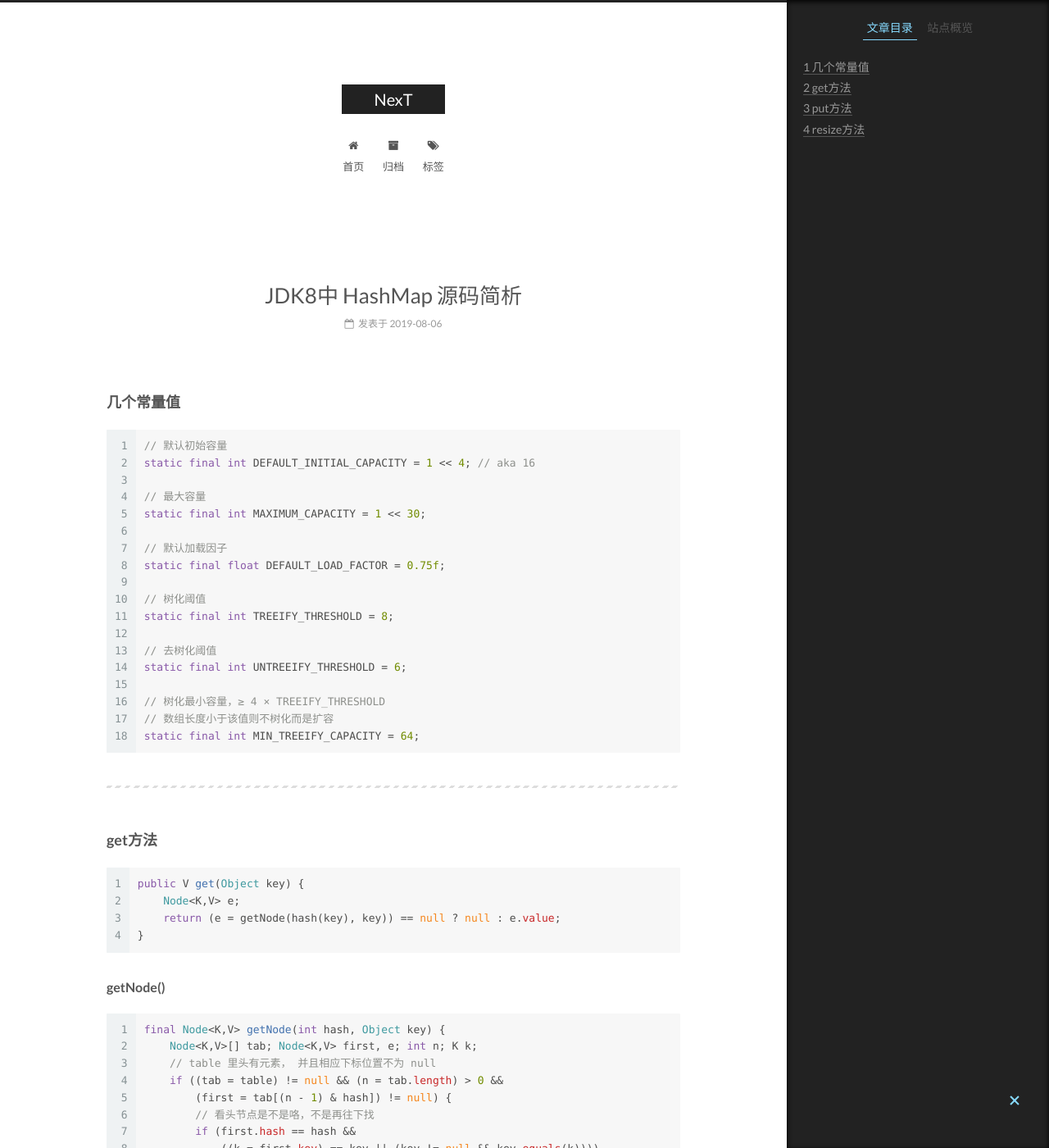
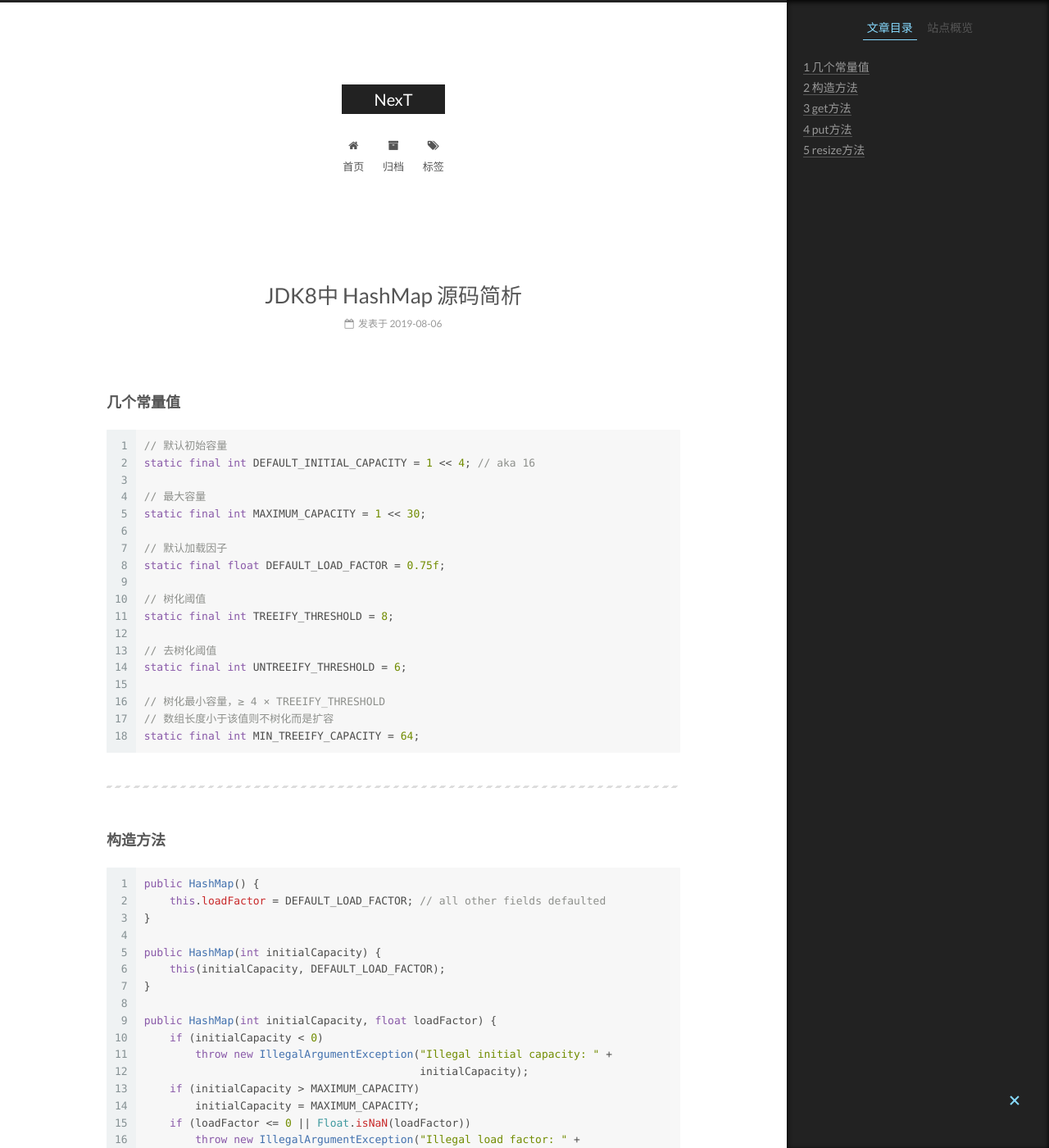
Before and after one commit to iamwzt/iamwzt.github.io, a Jekyll site: the page built from _posts/2019-08-06-JDK8中HashMap简析.md, in a window 1280 px wide and 1400 px high. Shown: the whole window at 82% size. Built offline with Jekyll 4.4.1, drawn with Linux system fonts in a browser that asks for light colours; some of the changed text lies outside the part shown.

Commit message:
Update 2019-08-06-JDK8中HashMap简析.md

````diff
--- a/_posts/2019-08-06-JDK8中HashMap简析.md
+++ b/_posts/2019-08-06-JDK8中HashMap简析.md
@@ -30,6 +30,38 @@ static final int UNTREEIFY_THRESHOLD = 6;
 // 数组长度小于该值则不树化而是扩容
 static final int MIN_TREEIFY_CAPACITY = 64;
 ```
+---
+
+### 构造方法
+```java
+public HashMap() {
+    this.loadFactor = DEFAULT_LOAD_FACTOR; // all other fields defaulted
+}
+
+public HashMap(int initialCapacity) {
+    this(initialCapacity, DEFAULT_LOAD_FACTOR);
+}
+
+public HashMap(int initialCapacity, float loadFactor) {
+    if (initialCapacity < 0)
+        throw new IllegalArgumentException("Illegal initial capacity: " +
+                                           initialCapacity);
+    if (initialCapacity > MAXIMUM_CAPACITY)
+        initialCapacity = MAXIMUM_CAPACITY;
+    if (loadFactor <= 0 || Float.isNaN(loadFactor))
+        throw new IllegalArgumentException("Illegal load factor: " +
+                                           loadFactor);
+    this.loadFactor = loadFactor;
+    this.threshold = tableSizeFor(initialCapacity);
+}
+
+public HashMap(Map<? extends K, ? extends V> m) {
+    this.loadFactor = DEFAULT_LOAD_FACTOR;
+    putMapEntries(m, false);
+}
+```
+注意：除了第四个以其它map作入参的构造方法外，其余的都不初始化table数组！初始化工作是在put第一个元素时完成的。
+
 ---
 
 ### get方法
````
